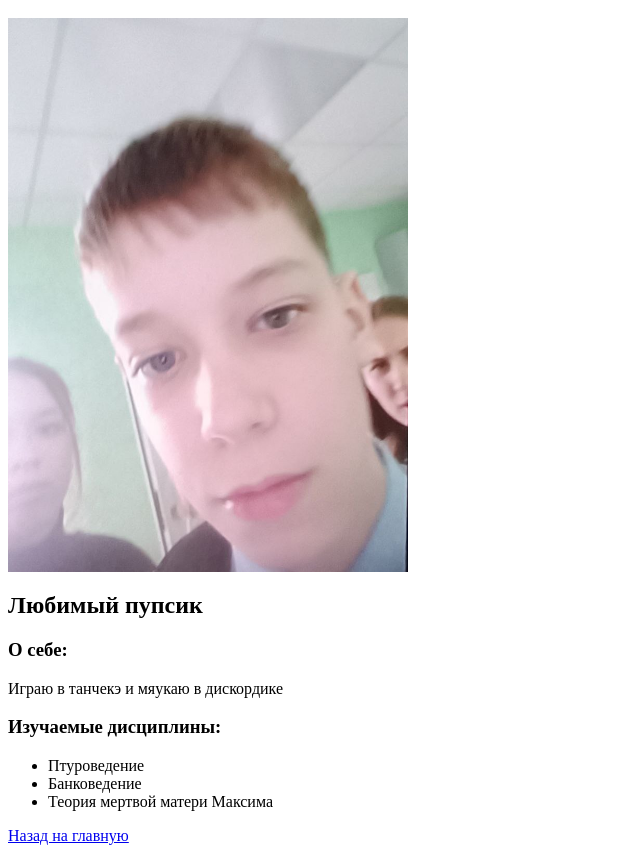
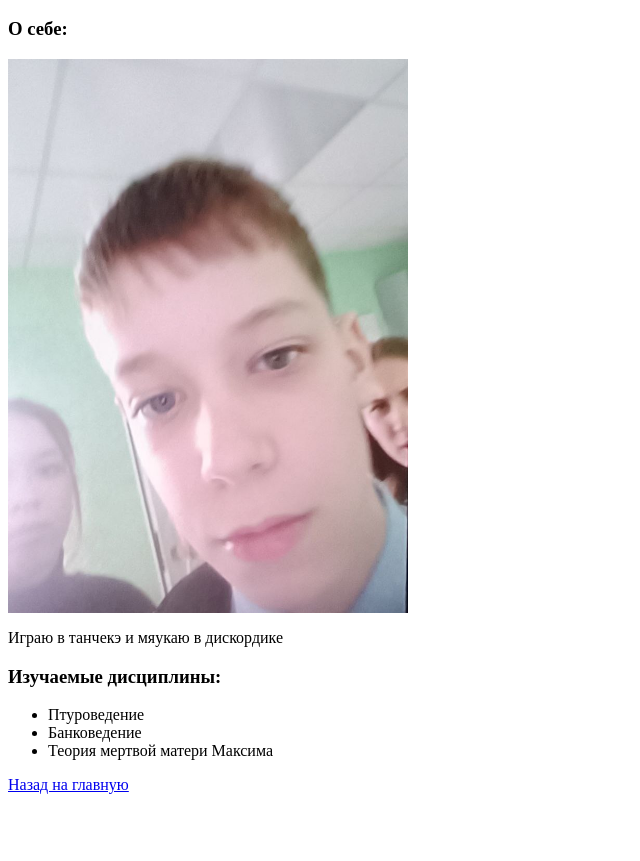
Before and after one commit to Dragon2361/-, a plain HTML site: page vitaliy.html in a window 1280 px wide. Shown: the part 48-909 px from the top of the page, without its empty margins (0-640 px from the left). After the commit the page ends 858 px from the top, so only its background shows below. Drawn offline with Linux system fonts and the light colour scheme.

Commit message:
vitaliy.html

```diff
--- a/vitaliy.html
+++ b/vitaliy.html
@@ -6,10 +6,8 @@
 </head>
 <body>
     <h1>Виталя мочалкин</h1>
+    <h3>О себе:</h3>
     <img src="IMG_20251123_162908_871.jpg" alt="Наша группа" width="400">
-    <h2>Любимый пупсик</h2>
-
-    <h3>О себе:</h3>
     <p>Играю в танчекэ и мяукаю в дискордике</p>
 
     <h3>Изучаемые дисциплины:</h3>
```
